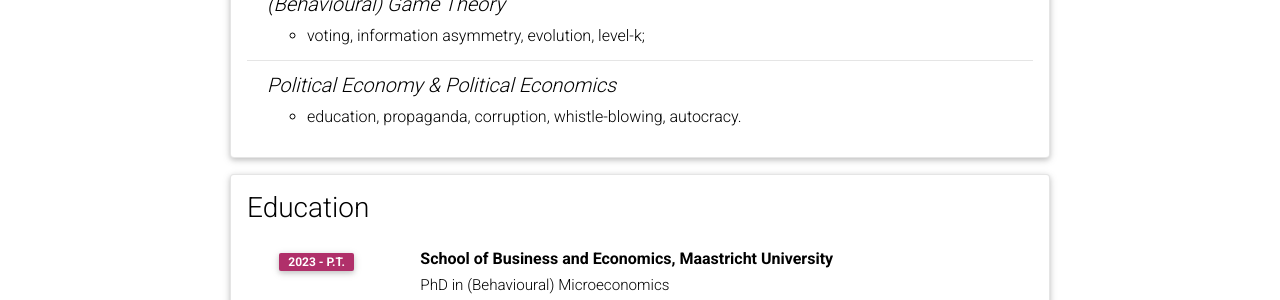
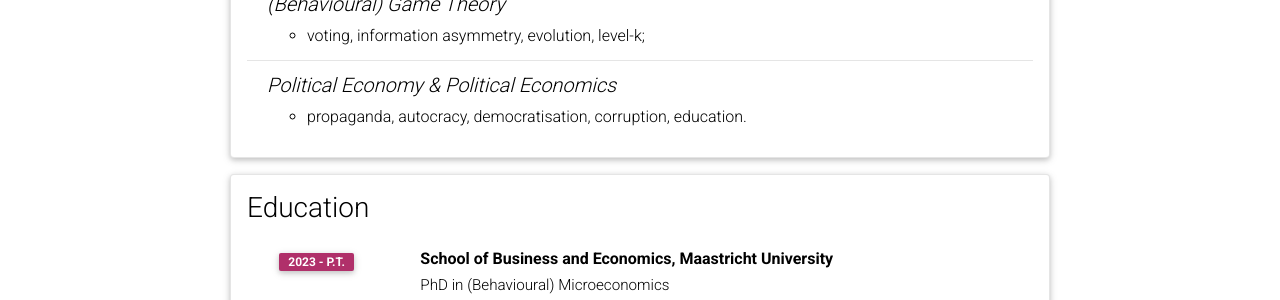
Before and after one commit to egorbronnikov/egorbronnikov.github.io, a Jekyll site: the page built from _pages/cv.md, in a window 1280 px wide and 900 px high, scrolled down 708 px. Shown: the part 153-453 px from the top of the window. Built offline with Jekyll 4.4.1, drawn with Linux system fonts in a browser that asks for light colours; comment, search, counter and statistics services are not loaded; a style sheet for code colours, icons or effects is not loaded.

Commit message:
Update cv.yml

```diff
--- a/_data/cv.yml
+++ b/_data/cv.yml
@@ -21,7 +21,8 @@
         - voting, information asymmetry, evolution, level-k;
     - title: Political Economy & Political Economics
       items:
-        - education, propaganda, corruption, whistle-blowing, autocracy.
+        - propaganda, autocracy, democratisation, corruption, education.
+
 
 - title: Education
   type: time_table
```
